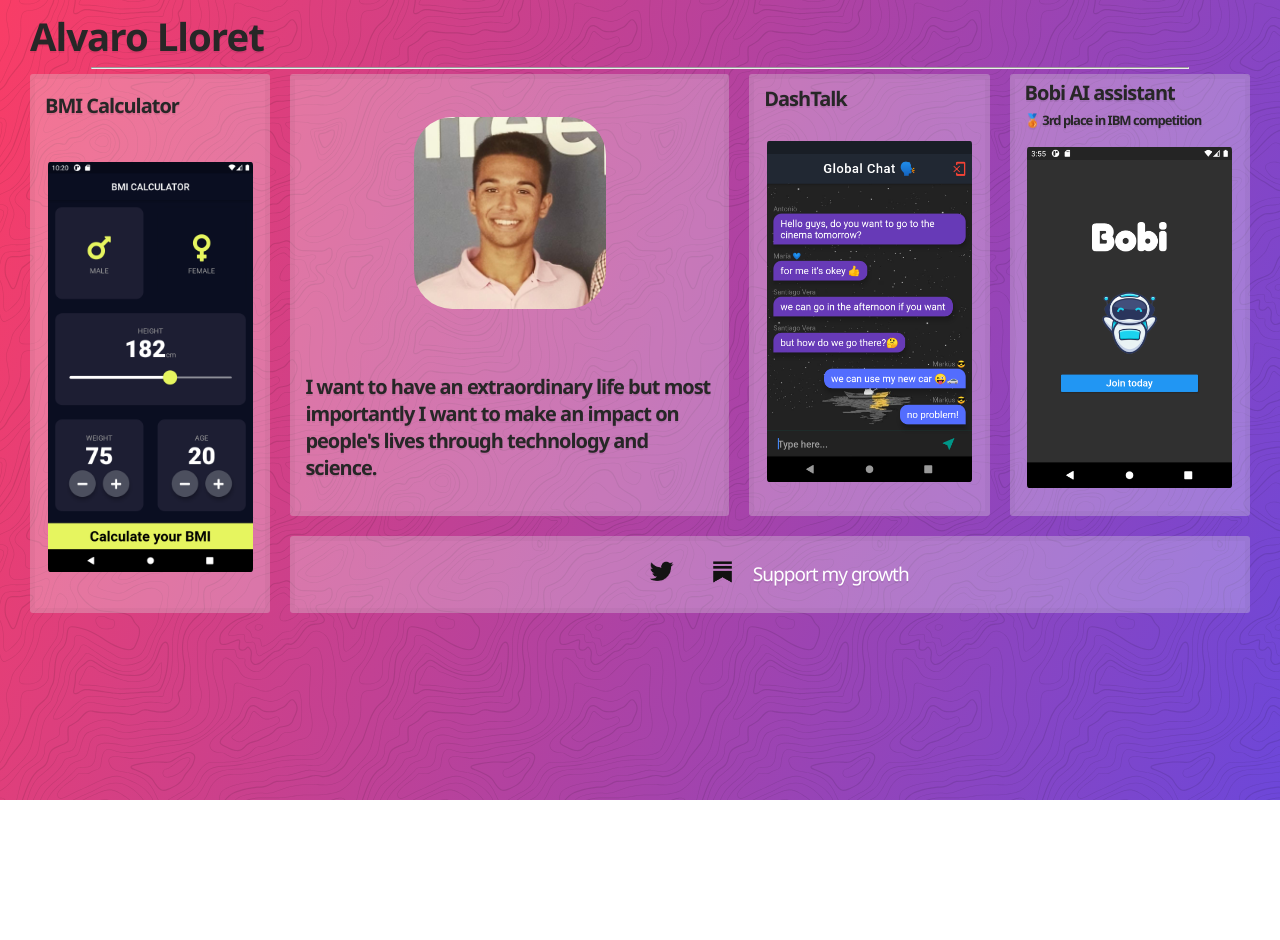
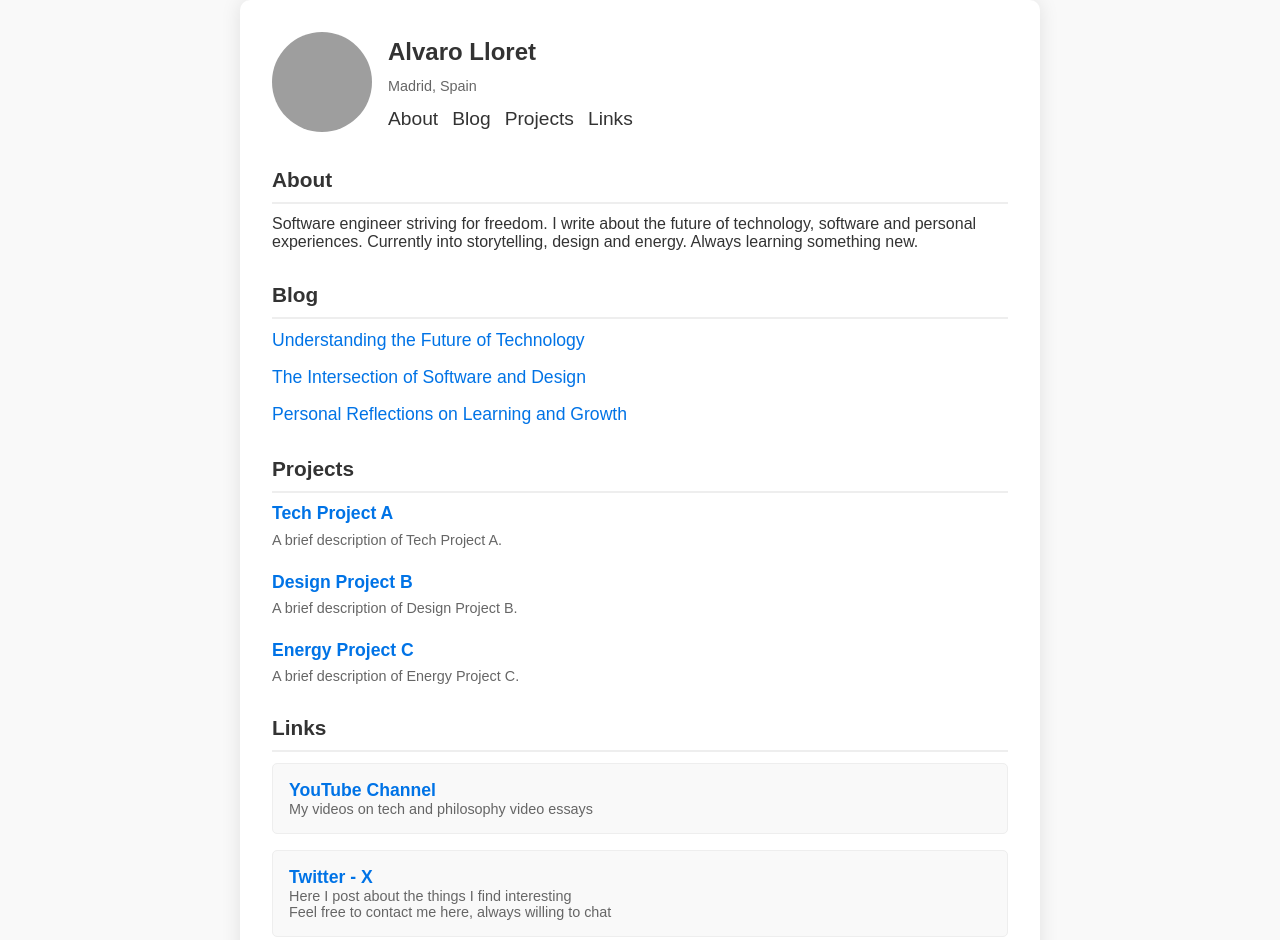
Before and after one commit to lloretalvaro/lloretalvaro.github.io, a plain HTML site: page index.html in a window 1280 px wide. Before the commit the page ends 800 px from the top, so only its background shows below. Drawn offline with Linux system fonts and the light colour scheme; grey boxes are pictures that could not be loaded.

Commit message:
update to new website design

```diff
--- a/css/style.css
+++ b/css/style.css
@@ -1,216 +1,146 @@
-
-:root {
-    --black: #272727;
-  }
-
-  html {
-    /* border-box box model allows us to add padding and border to our elements without increasing their size */
+* {
+  margin: 0;
+  padding: 0;
   box-sizing: border-box;
-    font-family: "Segoe UI", Roboto, Helvetica,
-      Arial, sans-serif, "Apple Color Emoji", "Segoe UI Emoji", "Segoe UI Symbol";
-    font-weight: 900;
-    font-size: 10px;
-    color: var(--black);
-    text-shadow: 0 2px 0 rgba(0, 0, 0, 0.07);
-  }
-
-  /*
-    We inherit box-sizing: border-box; from our <html> selector
-    Apparently this is a bit better than applying box-sizing: border-box; directly to the * selector
-  */
-  *,
-  *:before,
-  *:after {
-    box-sizing: inherit;
+  font-family: Arial, sans-serif;
 }
 
 body {
-
-    background-image: url("../assets/images/topography.svg"), linear-gradient(110deg, #f93d66, #6d47d9);
-
-    background-size: 340px, auto;
-    min-height: calc(100vh - 100px);
-    margin: 10px 30px;
-    /* background: white; */
-    background-attachment: fixed;
-    letter-spacing: -1px;
+  background-color: #f9f9f9;
+  color: #333;
+  display: flex;
+  justify-content: center;
+  align-items: center;
+  min-height: 100vh;
 }
 
-
-  h1{
-    font-size: 3vw;
+.container {
+  background-color: #fff;
+  padding: 2em;
+  border-radius: 10px;
+  box-shadow: 0 0 20px rgba(0,0,0,0.1);
+  max-width: 800px;
+  width: 100%;
 }
 
-  h1, h2, h3, h4, h5, h6 {
-    margin: 0 0 5px 0;
+.header {
+  display: flex;
+  align-items: center;
+  margin-bottom: 2em;
 }
 
-  h6{
-    font-size: 1vw;
-    margin-left: 10px ;
+.profile-pic {
+  flex: 0 0 100px;
+  margin-right: 1em;
 }
 
-  /* Each item in our grid will contain numbers */
-  .item {
-    /* We center the contents of these items. You can also do this with flexbox too! */
-    display: grid;
-    justify-content: center;
-    align-items: center;
-    border: 5px solid rgba(0, 0, 0, 0.03);
-    border-radius: 3px;
-    font-size: 35px;
-    background-color: rgba(243, 243, 243, 0.3);
+.profile-pic img {
+  width: 100px;
+  height: 100px;
+  border-radius: 50%;
+  object-fit: cover;
 }
 
-  .item p {
-    margin: 0 5px 5px 10px;
-    font-size: 2vw;
+.header-content {
+  flex: 1;
 }
 
-  /** Actual style of the website **/
-
-  .container {
-    display: grid;
-    grid-gap: 20px;
-    grid-template-columns: 3fr 10fr 2fr 2f;
-    grid-template-rows: auto auto auto auto;
-    grid-auto-rows: 70px;
-    grid-template-areas:
-      "sidebar-1  content   sidebar-2   sidebar-3"
-      "sidebar-1  content   sidebar-2   sidebar-3"
-      "sidebar-1  footer    footer      footer"
+.header-content h1 {
+  font-size: 1.5em;
+  margin-bottom: 0.5em;
 }
 
-  .profile{
-    border-radius: 20%;
-    width: 15vw;
-    place-self: center;
-    margin-top: 1vw;
-    margin-bottom: 1vw;
+.location {
+  color: #666;
+  font-size: 0.9em;
+  margin-bottom: 1em;
 }
 
-  .content {
-    grid-area: content;
-    display: grid;
+.headers a {
+  color: #333;
+  text-decoration: none;
+  margin-right: 0.5em;
+  font-size: 1.2em;
 }
 
-  .item1 {
-    grid-area: sidebar-1;
-  }
-  .item2 {
-    grid-area: sidebar-2;
+.headers a:hover {
+  color: #0073e6;
 }
 
-  .item3 {
-    grid-area: sidebar-3;
+.content section {
+  margin-bottom: 2em;
 }
 
-  .footer {
-    grid-area: footer;
-    display: grid;
-    grid-template-columns: auto auto auto;
+.content h2 {
+  font-size: 1.3em;
+  margin-bottom: 0.5em;
+  color: #333;
+  border-bottom: 2px solid #eee;
+  padding-bottom: 0.5em;
 }
 
-
-
-  .footer a{
-    color: white;
-    font-size: 20px;
-    font-weight: 500;
-
+.blog-list {
+  list-style-type: none;
 }
 
-  a:link {
-    text-decoration: none;
+.blog-list li {
+  margin-bottom: 1em;
 }
 
-  a:visited {
+.blog-list a {
   text-decoration: none;
+  color: #0073e6;
+  font-size: 1.1em;
 }
 
-  a:hover {
+.blog-list a:hover {
   text-decoration: underline;
 }
 
-  a:active {
+.project-list {
+  list-style-type: none;
+}
+
+.project-list li {
+  margin-bottom: 1.5em;
+}
+
+.project-link {
+  text-decoration: none;
+  color: #0073e6;
+  font-size: 1.1em;
+  font-weight: bold;
+}
+
+.project-link:hover {
   text-decoration: underline;
 }
 
-  .logos{
-
-    width: 3vw;
-    place-self: center;
-
-    margin: 1vw 1vw 1vw 1vw;
+.project-list p {
+  margin-top: 0.5em;
+  color: #666;
+  font-size: 0.9em;
 }
 
-  .app-screenshots{
-    width: 16vw;
-    place-self: center;
-    border-radius: 1%;
-    margin: 1vw 1vw 1vw 1vw;
+.link-item {
+  background-color: #f9f9f9;
+  border: 1px solid #eee;
+  padding: 1em;
+  border-radius: 5px;
+  margin-bottom: 1em;
 }
 
-
-
-  @media (max-width: 1300px) {
-    .item p {
-      font-size: 20px;
+.link-title {
+  text-decoration: none;
+  color: #0073e6;
+  font-size: 1.1em;
 }
 
-    h6{
-      font-size: 13px;
+.link-title:hover {
+  text-decoration: underline;
 }
 
-    .logos{
-      width: 35px;
+.link-item p {
+  font-size: 0.9em;
+  color: #666;
 }
-
-    .footer a{
-      font-size: 19px;
-    }
-  }
-
-
-  @media (max-width: 1100px) {
-    .container {
-      grid-template-areas:
-        "content    content     content   content"
-        "sidebar-2  sidebar-2   sidebar-3 sidebar-3"
-        "sidebar-1  sidebar-1   sidebar-1 sidebar-1"
-        "footer     footer      footer    footer"
-    }
-
-    h1{
-      font-size: 25px;
-    }
-
-    .profile{
-      width: 110px;
-    }
-
-    .app-screenshots{
-      width: 300px;
-    }
-
-    .footer a{
-      font-size: 18px;
-    }
-  }
-
-
-
-  @media (max-width: 750px) {
-    .container {
-      grid-template-areas:
-        "content    content     content   content"
-        "sidebar-3  sidebar-3   sidebar-3 sidebar-3"
-        "sidebar-2  sidebar-2   sidebar-2 sidebar-2"
-        "sidebar-1  sidebar-1   sidebar-1 sidebar-1"
-        "footer     footer      footer    footer"
-    }
-
-    body{
-      margin: 10px 10px;
-    }
-  }
--- a/index.html
+++ b/index.html
@@ -11,66 +11,75 @@
 
 <body>
 
-    <!--  -->
-    <h1> Alvaro Lloret </h1>
-
-    <hr width="90%">
-
-    <!--  -->
-
+  <!-- -->
   <div class="container">
-
-    <!-- -->
-    <div class="item item1">
-      <p>BMI Calculator</p>
-      <a href="https://github.com/lloretalvaro/BMI-Calculator-Flutter-Dart" target="_blank">
-        <img class="app-screenshots" src="./assets/images/bmiCalculatorScreenshot.png" alt="A screenshot of the app BMI calculator built by Alvaro Lloret">
-      </a>
+    <div class="header">
+      <div class="profile-pic">
+        <img src="./assets/images/profile.png" alt="Profile Picture">
+      </div>
+      <div class="header-content">
+        <h1>Alvaro Lloret</h1>
+        <p class="location">Madrid, Spain</p>
+        <div class="headers">
+          <a href="#about">About</a>
+          <a href="#blog">Blog</a>
+          <a href="#projects">Projects</a>
+          <a href="#links">Links</a>
+        </div>
+      </div>
     </div>
-
-    <!-- -->
-    <div class="item content">
-
-      <img class="profile" src="./assets/images/profile.jpg" alt="A picture of Alvaro Lloret with a pink shirt">
-      <p>I want to have an extraordinary life but most importantly I want to make an impact on people's lives through technology and science. </p>
+    <div class="content">
+      <!-- -->
+      <section id="about" class="about">
+        <h2>About</h2>
+        <p>Software engineer striving for freedom. I write about the future of technology, software and personal experiences.
+          Currently into storytelling, design and energy. Always learning something new.
+        </p>
+      </section>
+      <!-- -->
+      <section id="blog" class="blog">
+        <h2>Blog</h2>
+        <ul class="blog-list">
+          <li><a href="#">Understanding the Future of Technology</a></li>
+          <li><a href="#">The Intersection of Software and Design</a></li>
+          <li><a href="#">Personal Reflections on Learning and Growth</a></li>
+        </ul>
+      </section>
+      <!-- -->
+      <section id="projects" class="projects">
+        <h2>Projects</h2>
+        <ul class="project-list">
+          <li>
+            <a href="#" class="project-link">Tech Project A</a>
+            <p>A brief description of Tech Project A.</p>
+          </li>
+          <li>
+            <a href="#" class="project-link">Design Project B</a>
+            <p>A brief description of Design Project B.</p>
+          </li>
+          <li>
+            <a href="#" class="project-link">Energy Project C</a>
+            <p>A brief description of Energy Project C.</p>
+          </li>
+        </ul>
+      </section>
+      <!-- -->
+      <section id="links" class="links">
+        <h2>Links</h2>
+        <div class="link-item">
+          <h4><a href="https://www.youtube.com" class="link-title">YouTube Channel</a></h4>
+          <p>My videos on tech and philosophy video essays</p>
+        </div>
+        <div class="link-item">
+          <h4><a href="https://x.com/AlvaroLloret_" class="link-title">Twitter - X</a></h4>
+          <p>Here I post about the things I find interesting</p>
+          <p>Feel free to contact me here, always willing to chat</p>
+        </div>
+      </section>
+      <!-- -->
     </div>
-
-    <!-- -->
-    <div class="item item2">
-      <p>DashTalk</p>
-      <a href="https://play.google.com/store/apps/details?id=com.alvarolloret.dash_talk&hl=es&gl=US" target="_blank">
-        <img class="app-screenshots" src="./assets/images/dashTalkGlobalChat.png" alt="A screenshot of the app DashTalk built by Alvaro Lloret">
-      </a>
-    </div>
-
-    <!-- -->
-    <div class="item item3">
-      <p>Bobi AI assistant</p>
-      <h6> 🥉 3rd place in IBM competition</h6>
-      <a href="https://www.youtube.com/watch?v=izRvd5BBlAQ" target="_blank">
-        <img class="app-screenshots" src="./assets/images/bobiScreenshot.png" alt="A screenshot of the app Bobi built by Alvaro Lloret">
-      </a>
-    </div>
-
-
-
-    <!-- -->
-    <div class="item footer">
-      <a href="https://twitter.com/LloretAlv" target="_blank">
-        <img class="logos" src="./assets/images/twitterBlackLogo.png" alt="A logo of Twitter that links to Alvaro Lloret's account">
-      </a>
-      <a href="https://lloret.substack.com/welcome" target="_blank">
-        <img class="logos" src="./assets/images/substackBlackLogo.png" alt="A logo of Substack that links to Alvaro Lloret's account">
-      </a>
-      <a href="https://ko-fi.com/lloretalvaro" target="_blank">
-        Support my growth
-      </a>
-
-    </div>
-
   </div>
-
-
+  <!-- -->
 
 </body>
 
```
Also changed, not shown: assets/images/bmiCalculatorScreenshot.png (deleted), assets/images/bobiScreenshot.png (deleted), assets/images/dashTalkGlobalChat.png (deleted), assets/images/profile.jpg (deleted), assets/images/substackBlackLogo.png (deleted), assets/images/topography.svg (deleted), assets/images/twitterBlackLogo.png (deleted), 1 other file. Lines whose indentation alone changed are shown as unchanged.
